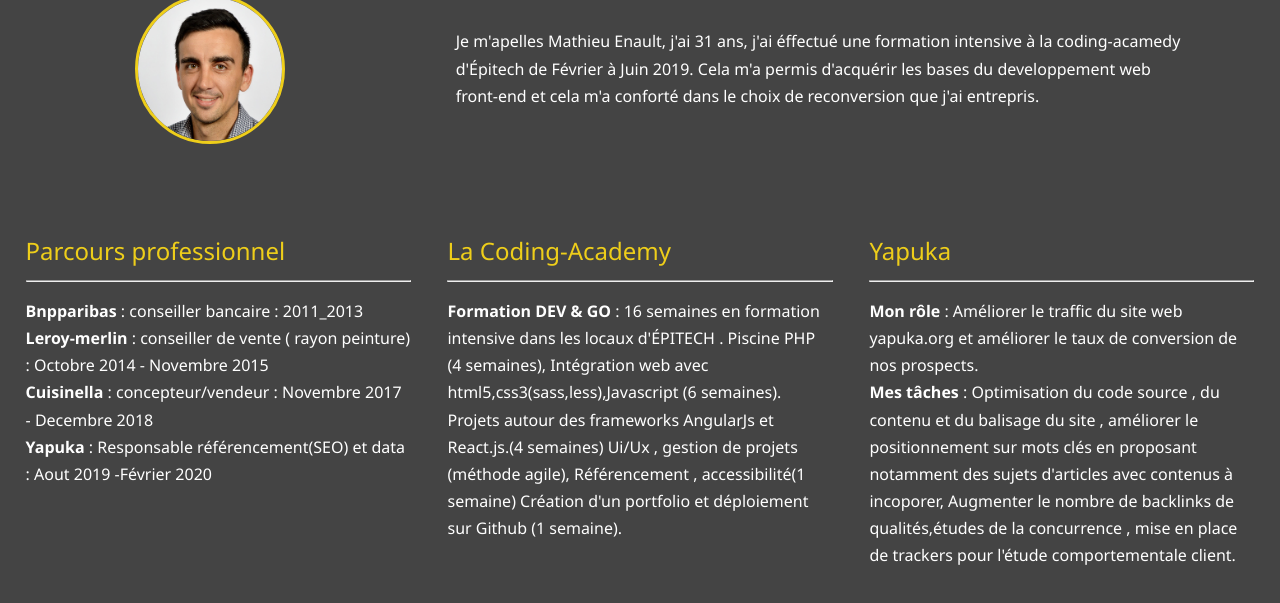
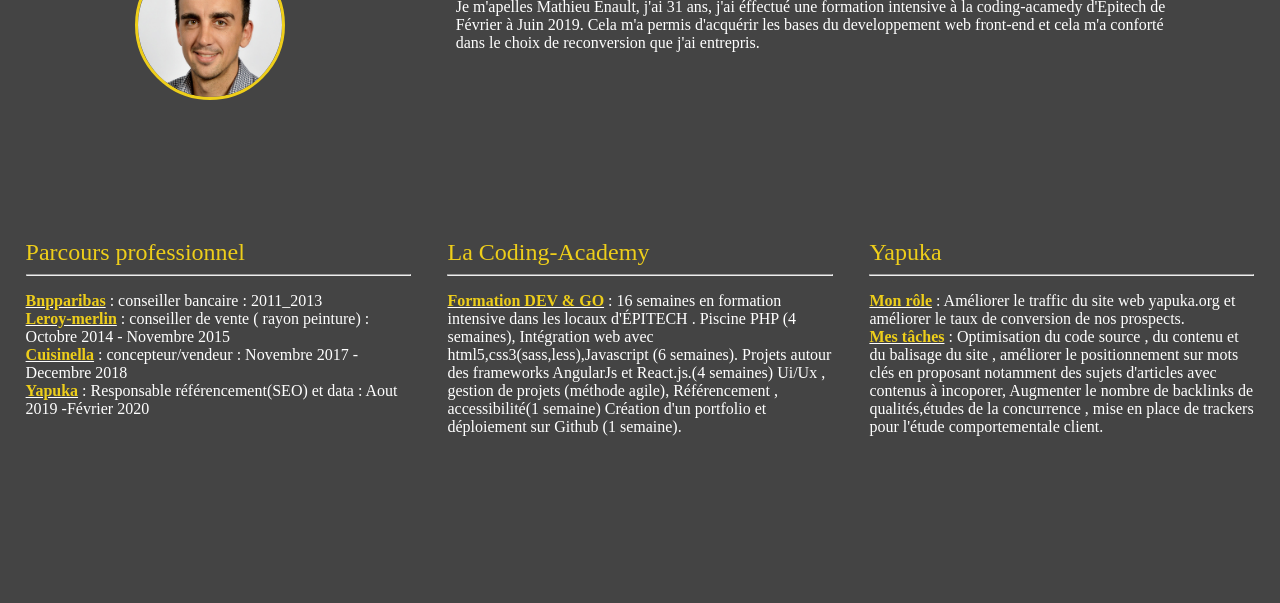
Before and after one commit to Mathieu94110/My_New_Porfolio, a website: page dist/about-me.html in a window 1280 px wide. Shown: the part 169-772 px from the top of the page. Drawn offline with Linux system fonts and the light colour scheme.

Commit message:
Resolve white space in index and contact page and icon contact color

```diff
--- a/scss/style.scss
+++ b/scss/style.scss
@@ -32,7 +32,7 @@ $background-opacity: 0.9;
   box-sizing: border-box;
 }
 
-body {
+#bg-img {
   @include background;
   background-color: $primary-color;
   color: #fff;
@@ -192,6 +192,7 @@ main {
   main#home {
     text-align: center;
     align-items: center;
+    height: 100vh;
     h1 {
       margin-top: 10vh;
       line-height: 1;
@@ -229,6 +230,8 @@ $secondary-color: #eece1a;
 #about-me-page {
   margin-left: 2%;
   margin-right: 2%;
+  background-color: $primary-color;
+  color: #fff;
   h1.lg-heading {
     text-align: center;
   }
@@ -279,7 +282,9 @@ $secondary-color: #eece1a;
       color: $secondary-color;
     }
     span {
+      color: #eece1a;
       font-weight: bold;
+      text-decoration: underline #fff;
     }
   }
 }
@@ -432,6 +437,7 @@ $secondary-color: #eece1a;
   place-items: center;
   background: url(.././images/contact-background.jpg) no-repeat;
   background-size: cover;
+  height: 100vh;
   form {
     background-color: rgba(15, 13, 13, 0.5);
     margin: auto;
@@ -453,7 +459,6 @@ $secondary-color: #eece1a;
 
     .contact-me {
       padding: 0 30px;
-      height: 100%;
 
       #error_message {
         margin-bottom: 20px;
@@ -515,10 +520,10 @@ $secondary-color: #eece1a;
   //Contact form after overlay button
   #contact-background {
     display: block;
-
+    height: 100%;
     form {
       width: 100%;
-      height: 100vh;
+      height: 100%;
       background-color: rgba(15, 13, 13, 0.5);
       margin: auto;
 
@@ -537,7 +542,6 @@ $secondary-color: #eece1a;
 
       .contact-me {
         padding: 0 30px;
-        height: 100%;
 
         #error_message {
           margin-bottom: 10px;
```
Also changed, not shown: dist/contact.html, dist/css/style.css, 1 other file.
